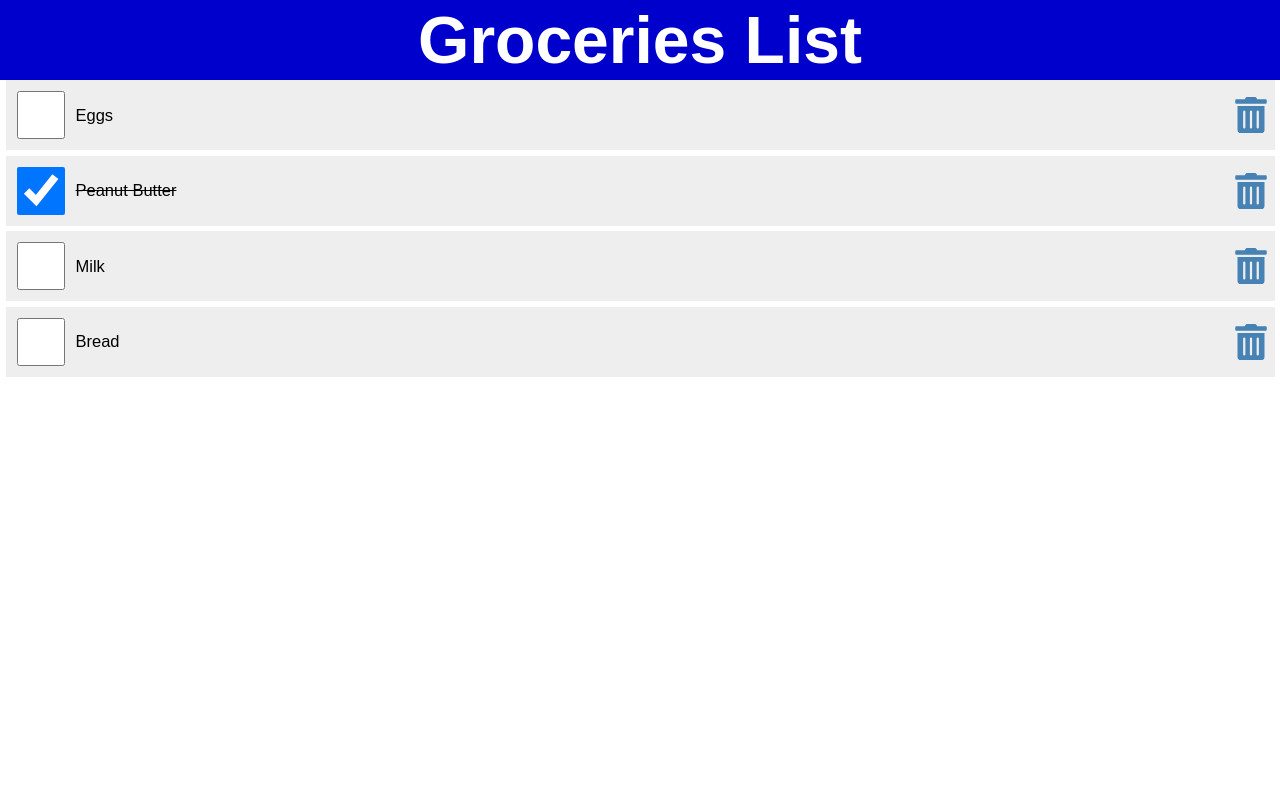
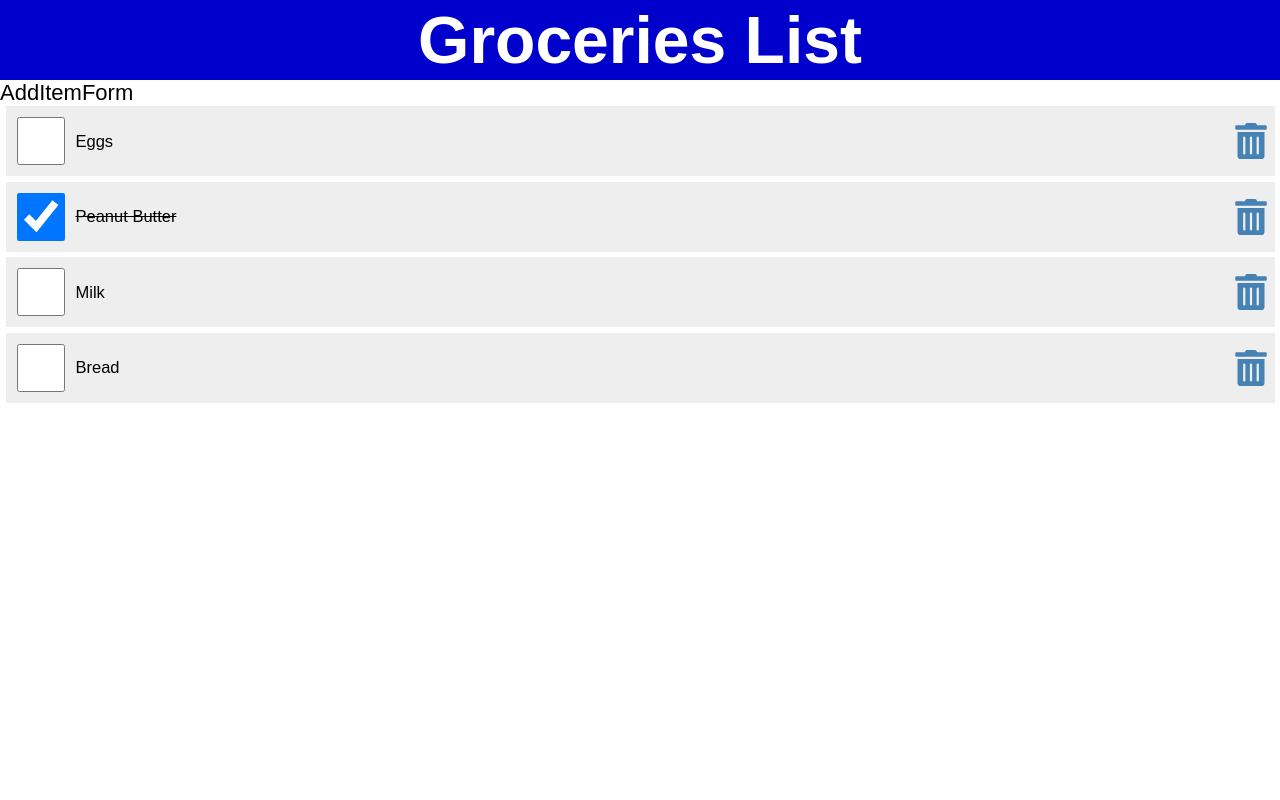
Before and after one commit to snelson-seattle/react-grocery-list, a React (Create React App) app: page / in a window 1280 px wide. Shown: the top 800 px of the page. Built offline with nearby package versions, Linux system fonts and the light colour scheme.

Commit message:
moved state to App component

```diff
--- a/src/App.js
+++ b/src/App.js
@@ -1,12 +1,21 @@
+import { useState } from "react";
 import Header from "./components/Header";
 import Content from "./components/Content";
 import Footer from "./components/Footer";
 
+const dummyData = [
+  { id: 1, checked: false, item: "Eggs" },
+  { id: 2, checked: true, item: "Peanut Butter" },
+  { id: 3, checked: false, item: "Milk" },
+  { id: 4, checked: false, item: "Bread" },
+];
+
 function App() {
+  const [items, setItems] = useState(dummyData);
   return (
     <>
       <Header />
-      <Content />
+      <Content items={items} setItems={setItems} />
       <Footer />
     </>
   );
--- /dev/null
+++ b/src/components/AddItemForm.js
@@ -0,0 +1,5 @@
+const AddItemForm = ({items, setItems}) => {
+  return <form>AddItemForm</form>;
+};
+
+export default AddItemForm;
--- a/src/components/Content.js
+++ b/src/components/Content.js
@@ -1,18 +1,10 @@
-import { useState } from "react";
+import AddItemForm from "./AddItemForm";
 import GroceryList from "./GroceryList";
 
-const dummyData = [
-  { id: 1, checked: false, item: "Eggs" },
-  { id: 2, checked: true, item: "Peanut Butter" },
-  { id: 3, checked: false, item: "Milk" },
-  { id: 4, checked: false, item: "Bread" },
-];
-
-const Content = () => {
-  const [items, setItems] = useState(dummyData);
-
+const Content = ({ items, setItems }) => {
   return (
     <main>
+      <AddItemForm items={items} setItems={setItems} />
       <GroceryList items={items} setItems={setItems} />
     </main>
   );
--- a/src/components/GroceryList.js
+++ b/src/components/GroceryList.js
@@ -2,6 +2,8 @@ import GroceryItem from "./GroceryItem";
 
 const GroceryList = ({ items, setItems }) => {
   return (
+    <>
+      {items.length > 0 ? (
         <ul>
           {items.map((item) => {
             return (
@@ -16,6 +18,10 @@ const GroceryList = ({ items, setItems }) => {
             );
           })}
         </ul>
+      ) : (
+        <p style={{marginTop: "2rem", textAlign: "center"}}>There are currently no items in your grocery list.</p>
+      )}
+    </>
   );
 };
 
```
Lines whose indentation alone changed are shown as unchanged.
